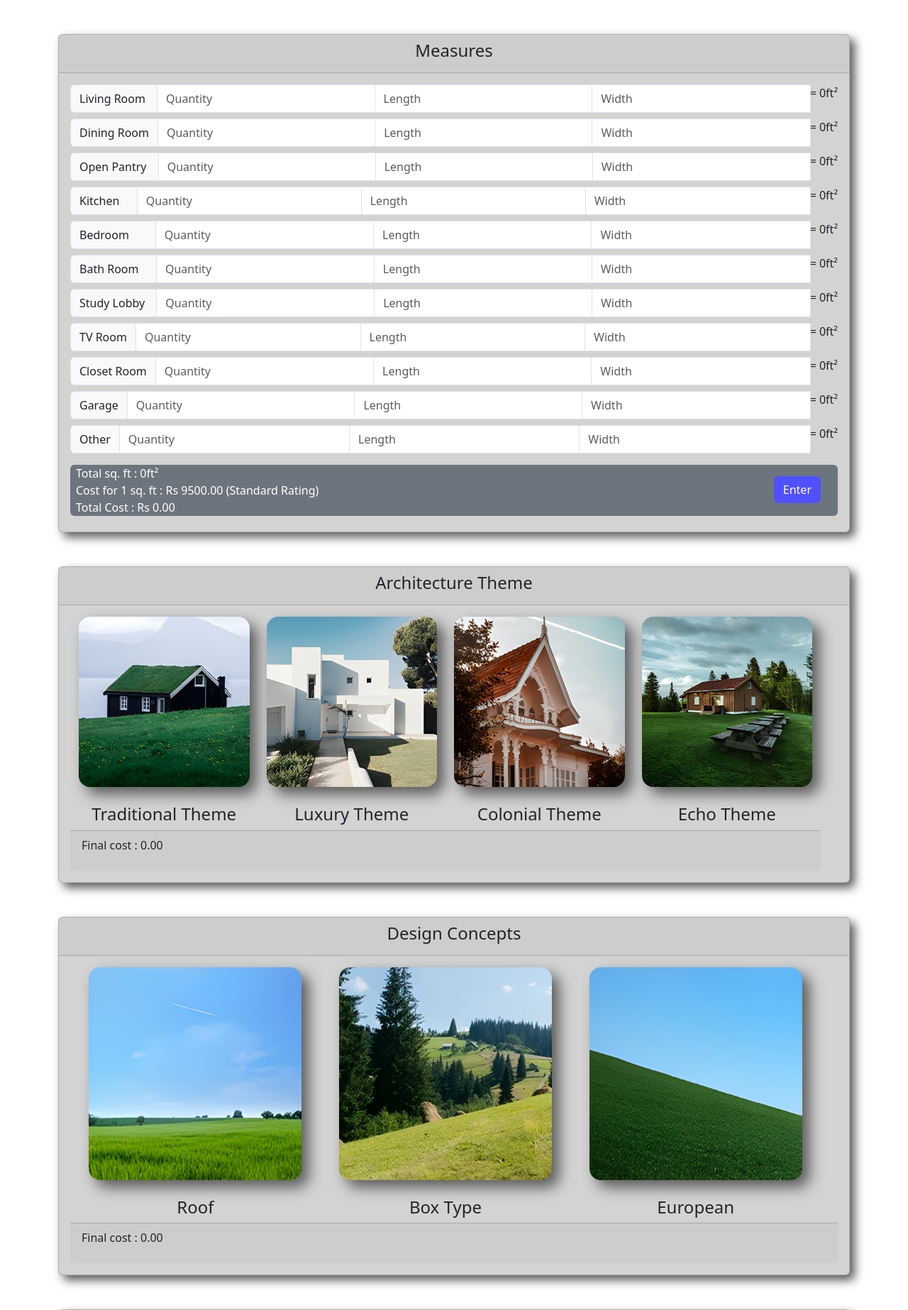
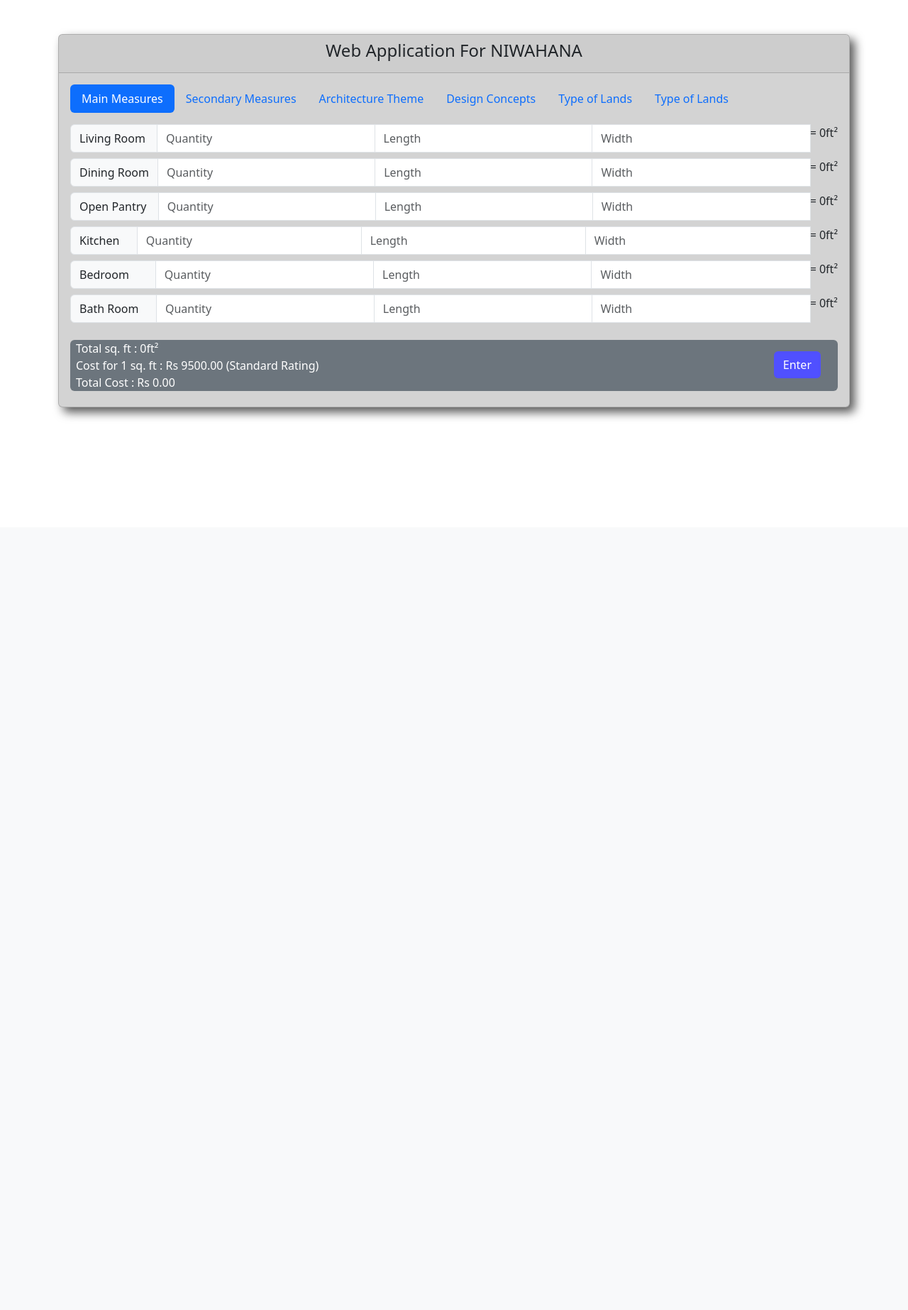
Before and after one commit to razorisuru/niwahana-app, a PHP site: page /niwahana-app/view.php in a window 1280 px wide. Shown: the part 57-1903 px from the top of the page at 71% size. After the commit the page ends 646 px from the top, so only its background shows below. Run offline with PHP 8.4, Linux system fonts and the light colour scheme; a user stored in the database is signed in.

Commit message:
UI Change 3.0

```diff
--- a/app.js
+++ b/app.js
@@ -48,6 +48,10 @@
   let l11 = document.getElementById("l11").value;
   let w11 = document.getElementById("w11").value;
 
+  let i12 = document.getElementById("i12").value;
+  let l12 = document.getElementById("l12").value;
+  let w12 = document.getElementById("w12").value;
+
 
   let ilw1 = i1 * l1 * w1;
   let ilw2 = i2 * l2 * w2;
@@ -59,9 +63,10 @@
   let ilw8 = i8 * l8 * w8;
   let ilw9 = i9 * l9 * w9;
   let ilw10 = i10 * l10 * w10;
-  let ilw11 = i11 * l10 * w11;
+  let ilw11 = i11 * l11 * w11;
+  let ilw12 = i12 * l12 * w12;
 
-  var sqft = ilw1 + ilw2 + ilw3 + ilw4  + ilw5 + ilw6 + ilw7  + ilw8 + ilw9 + ilw10 + ilw11;
+  var sqft = ilw1 + ilw2 + ilw3 + ilw4  + ilw5 + ilw6 + ilw7  + ilw8 + ilw9 + ilw10 + ilw11 + ilw12;
   // Cost for 1 square foot
   var sqft1 = 9500;
   var cost = sqft * sqft1;
@@ -78,6 +83,7 @@
   document.getElementById("ilw9").innerHTML = " = " + " " + ilw9 + "ft²";
   document.getElementById("ilw10").innerHTML = " = " + " " + ilw10 + "ft²";
   document.getElementById("ilw11").innerHTML = " = " + " " + ilw11 + "ft²";
+  document.getElementById("ilw12").innerHTML = " = " + " " + ilw12 + "ft²";
 
   document.getElementById("sqft").innerHTML = "Total sq. ft : " + sqft + "ft²";
   document.getElementById("sqft1").innerHTML = "Cost for 1 sq. ft : Rs " + sqft1 + ".00" + " (Standard Rating)";
--- a/view.php
+++ b/view.php
@@ -38,7 +38,7 @@
 ?>
 </head>
 
-<body class="main-container" style="height: 200vh;">
+<body class="main-container">
 
 
     <!-- navbar -->
@@ -108,14 +108,56 @@
         </div>
     </div>
 
+
+
+
+
     <!-- phase 1 -->
     <div class="container main-container">
 
         <div class="card mt-5 p1css cardc">
             <div class="card-header">
-                <h4 class="text-center">Measures</h4>
+                <h4 class="text-center">Web Application For NIWAHANA</h4>
             </div>
             <div class="card-body">
+
+
+
+                    <ul class="nav nav-pills mb-3" id="pills-tab" role="tablist">
+                        <li class="nav-item" role="presentation">
+                            <button class="nav-link active" id="pills-1-tab" data-bs-toggle="pill"
+                                data-bs-target="#pills-1" type="button" role="tab" aria-controls="pills-1"
+                                aria-selected="true">Main Measures</button>
+                        </li>
+                        <li class="nav-item" role="presentation">
+                            <button class="nav-link btn-success" id="pills-2-tab" data-bs-toggle="pill"
+                                data-bs-target="#pills-2" type="button" role="tab" aria-controls="pills-2"
+                                aria-selected="false">Secondary Measures</button>
+                        </li>
+                        <li class="nav-item" role="presentation">
+                            <button class="nav-link" id="pills-3-tab" data-bs-toggle="pill" data-bs-target="#pills-3"
+                                type="button" role="tab" aria-controls="pills-3" aria-selected="false">Architecture
+                                Theme</button>
+                        </li>
+                        <li class="nav-item" role="presentation">
+                            <button class="nav-link" id="pills-4-tab" data-bs-toggle="pill" data-bs-target="#pills-4"
+                                type="button" role="tab" aria-controls="pills-4" aria-selected="false">Design
+                                Concepts</button>
+                        </li>
+                        <li class="nav-item" role="presentation">
+                            <button class="nav-link" id="pills-5-tab" data-bs-toggle="pill" data-bs-target="#pills-5"
+                                type="button" role="tab" aria-controls="pills-5" aria-selected="false">Type of
+                                Lands</button>
+                        </li>
+                        <li class="nav-item" role="presentation">
+                            <button class="nav-link" id="pills-6-tab" data-bs-toggle="pill" data-bs-target="#pills-6"
+                                type="button" role="tab" aria-controls="pills-6" aria-selected="false">Type of
+                                Lands</button>
+                        </li>
+                    </ul>
+                    <div class="tab-content" id="pills-tabContent">
+                        <div class="tab-pane fade show active" id="pills-1" role="tabpanel"
+                            aria-labelledby="pills-1-tab">
                             <form id="frm1" method="post" action="">
                             <section class="sec1 input-group">
                                 <div class="input-group-text">Living Room&nbsp;</div>
@@ -178,7 +220,8 @@
                                 <input type="number" class="form-control" id="w6" placeholder="Width">
                                 <p class="ilw6 po" id="ilw6"></p>
                             </section>
-
+                        </div>
+                        <div class="tab-pane fade" id="pills-2" role="tabpanel" aria-labelledby="pills-2-tab">
                             <section class="sec3 input-group mt-2">
                                 <div class="input-group-text">Study Lobby&nbsp;</div>
                                 <input type="number" class="form-control" id="i7" placeholder="Quantity">
@@ -220,7 +263,7 @@
                             </section>
 
                             <section class="sec3 input-group mt-2">
-                        <div class="input-group-text">Other</div>
+                                <div class="input-group-text">Home Gym</div>
                                 <input type="number" class="form-control" id="i11" placeholder="Quantity">
                                 <label for="l11"></label>
                                 <input type="number" class="form-control" id="l11" placeholder="Length">
@@ -228,53 +271,45 @@
                                 <input type="number" class="form-control" id="w11" placeholder="Width">
                                 <p class="ilw11 po" id="ilw11"></p>
                             </section>
-                    <!-- <button class="btn" type="button" onclick="multiply()">Calculate</button> -->
-                    <div class="mx-auto p-4 mt-2 me-0 float-end">
-                        <input class="btn btnprofile" type="submit" name="submit" value="Enter" />
+
+                            <section class="sec3 input-group mt-2">
+                                <div class="input-group-text">Other</div>
+                                <input type="number" class="form-control" id="i12" placeholder="Quantity">
+                                <label for="l12"></label>
+                                <input type="number" class="form-control" id="l12" placeholder="Length">
+                                <label for="w12"></label>
+                                <input type="number" class="form-control" id="w12" placeholder="Width">
+                                <p class="ilw12 po" id="ilw12"></p>
+                            </section>
                         </div>
-                </form>
-                <div class="text-bg-secondary rounded-2">
-                    <div class="ms-2" id="sqft"></div>
-                    <div class="ms-2" id="sqft1"></div>
-                    <div class="ms-2" id="cost"></div>
-                </div>
-
-            </div>
-        </div>
-
-        <!-- phase 2 -->
-        <div class="card mt-5 cardc p1css">
-            <div class="card-header">
-                <h4 class="text-center">Architecture Theme</h4>
-            </div>
-            <div class="card-body">
+                        <div class="tab-pane fade" id="pills-3" role="tabpanel" aria-labelledby="pills-3-tab">
                             <div class="phase2">
                                 <div class="row container-fluid">
                                     <div class="col-md-3">
                                         <div class="text-center">
-                                <img src="img/2.1.png" width="400" class="img-fluid image-box rounded-4" alt="Image 1"
-                                    onclick="updateTotal(0)">
+                                            <img src="img/2.1.png" width="400" class="img-fluid image-box rounded-4"
+                                                alt="Image 1" onclick="updateTotal(0)">
                                             <h4 class="mt-4">Traditional Theme</h4>
                                         </div>
                                     </div>
                                     <div class="col-md-3">
                                         <div class="text-center">
-                                <img src="img/2.2.png" width="400" class="img-fluid image-box rounded-4" alt="..."
-                                    onclick="updateTotal(0.2)">
+                                            <img src="img/2.2.png" width="400" class="img-fluid image-box rounded-4"
+                                                alt="..." onclick="updateTotal(0.2)">
                                             <h4 class="mt-4">Luxury Theme</h4>
                                         </div>
                                     </div>
                                     <div class="col-md-3">
                                         <div class="text-center">
-                                <img src="img/2.3.png" width="400" class="img-fluid image-box rounded-4" alt="..."
-                                    onclick="updateTotal(0.4)">
+                                            <img src="img/2.3.png" width="400" class="img-fluid image-box rounded-4"
+                                                alt="..." onclick="updateTotal(0.4)">
                                             <h4 class="mt-4">Colonial Theme</h4>
                                         </div>
                                     </div>
                                     <div class="col-md-3">
                                         <div class="text-center">
-                                <img src="img/2.4.png" width="400" class="img-fluid image-box rounded-4" alt="..."
-                                    onclick="updateTotal(-0.25)">
+                                            <img src="img/2.4.png" width="400" class="img-fluid image-box rounded-4"
+                                                alt="..." onclick="updateTotal(-0.25)">
                                             <h4 class="mt-4">Echo Theme</h4>
                                         </div>
                                     </div>
@@ -285,34 +320,28 @@
                                 </div>
                             </div>
                         </div>
-        </div>
 
-        <!-- phase 3 -->
-        <div class="card mt-5 cardc p1css">
-            <div class="card-header">
-                <h4 class="text-center">Design Concepts</h4>
-            </div>
-            <div class="card-body">
+                        <div class="tab-pane fade" id="pills-4" role="tabpanel" aria-labelledby="pills-4-tab">
                             <div class="phase3">
                                 <div class="row container-fluid">
                                     <div class="col-md-4">
                                         <div class="text-center">
-                                <img src="img/3.1.png" width="300" class="img-fluid image-box rounded-4" alt=""
-                                    onclick="updateTotal2(0.3)">
+                                            <img src="img/3.1.png" width="300" class="img-fluid image-box rounded-4"
+                                                alt="" onclick="updateTotal2(0.3)">
                                             <h4 class="mt-4">Roof</h4>
                                         </div>
                                     </div>
                                     <div class="col-md-4">
                                         <div class="text-center">
-                                <img src="img/3.2.png" width="300" class="img-fluid image-box rounded-4" alt="..."
-                                    onclick="updateTotal2(0)">
+                                            <img src="img/3.2.png" width="300" class="img-fluid image-box rounded-4"
+                                                alt="..." onclick="updateTotal2(0)">
                                             <h4 class="mt-4">Box Type</h4>
                                         </div>
                                     </div>
                                     <div class="col-md-4">
                                         <div class="text-center">
-                                <img src="img/3.3.png" width="300" class="img-fluid image-box rounded-4" alt="..."
-                                    onclick="updateTotal2(0.45)">
+                                            <img src="img/3.3.png" width="300" class="img-fluid image-box rounded-4"
+                                                alt="..." onclick="updateTotal2(0.45)">
                                             <h4 class="mt-4">European</h4>
                                         </div>
                                     </div>
@@ -323,34 +352,28 @@
                                 </div>
                             </div>
                         </div>
-        </div>
 
-        <!-- phase 3 -->
-        <div class="card mt-5 cardc p1css">
-            <div class="card-header">
-                <h4 class="text-center">Type of Lands</h4>
-            </div>
-            <div class="card-body">
+                        <div class="tab-pane fade" id="pills-5" role="tabpanel" aria-labelledby="pills-5-tab">
                             <div class="phase3">
                                 <div class="row container-fluid">
                                     <div class="col-md-4">
                                         <div class="text-center">
-                                <img src="img/3.1.png" width="300" class="img-fluid image-box rounded-4" alt=""
-                                    onclick="updateTotal3(0.1)">
+                                            <img src="img/3.1.png" width="300" class="img-fluid image-box rounded-4"
+                                                alt="" onclick="updateTotal3(0.1)">
                                             <h4 class="mt-4">Flat Land</h4>
                                         </div>
                                     </div>
                                     <div class="col-md-4">
                                         <div class="text-center">
-                                <img src="img/3.2.png" width="300" class="img-fluid image-box rounded-4" alt="..."
-                                    onclick="updateTotal3(0.33)">
+                                            <img src="img/3.2.png" width="300" class="img-fluid image-box rounded-4"
+                                                alt="..." onclick="updateTotal3(0.33)">
                                             <h4 class="mt-4">Upper Slope</h4>
                                         </div>
                                     </div>
                                     <div class="col-md-4">
                                         <div class="text-center">
-                                <img src="img/3.3.png" width="300" class="img-fluid image-box rounded-4" alt="..."
-                                    onclick="updateTotal3(0.38)">
+                                            <img src="img/3.3.png" width="300" class="img-fluid image-box rounded-4"
+                                                alt="..." onclick="updateTotal3(0.38)">
                                             <h4 class="mt-4">Lower Slope</h4>
                                         </div>
                                     </div>
@@ -361,39 +384,41 @@
                                 </div>
                             </div>
                         </div>
-        </div>
 
-        <!-- phase 4 -->
-        <div class="card mt-5 cardc p1css">
-            <div class="card-header">
-                <h4 class="text-center">Contract Type</h4>
-            </div>
-            <div class="card-body">
+                        <div class="tab-pane fade" id="pills-6" role="tabpanel" aria-labelledby="pills-6-tab">
                             <div class="phase4">
                                 <div class="container">
                                     <form>
                                         <div class="row">
                                             <div class="col-lg-3"><label class="radio-inline">
-                                        <input type="radio" name="optradio" checked onclick="updateTotal4(0.3)">
+                                                    <input type="radio" name="optradio" checked
+                                                        onclick="updateTotal4(0.3)">
                                                     <b>Fully Constructions</b><br>
-                                        Lorem ipsum dolor sit amet consectetur adipisicing elit. Et dolore sequi est,
+                                                    Lorem ipsum dolor sit amet consectetur adipisicing elit. Et dolore
+                                                    sequi est,
                                                     quae corporis cumque! Odit, necessitatibus?
                                                 </label></div>
                                             <div class="col-lg-3"><label class="radio-inline">
-                                        <input type="radio" name="optradio" onclick="updateTotal4(0)"> <b>Labour Constructions
+                                                    <input type="radio" name="optradio" onclick="updateTotal4(0)">
+                                                    <b>Labour Constructions
                                                     </b><br>
-                                        Lorem ipsum dolor sit amet consectetur adipisicing elit. Et dolore sequi est,
+                                                    Lorem ipsum dolor sit amet consectetur adipisicing elit. Et dolore
+                                                    sequi est,
                                                     quae corporis cumque! Odit, necessitatibus?
                                                 </label></div>
                                             <div class="col-lg-3"><label class="radio-inline">
-                                        <input type="radio" name="optradio" onclick="updateTotal4(0.1)"> <b>Labour Constructions With Consultation</b> <br>
-                                        Lorem ipsum dolor sit amet consectetur adipisicing elit. Et dolore sequi est,
+                                                    <input type="radio" name="optradio" onclick="updateTotal4(0.1)">
+                                                    <b>Labour Constructions With Consultation</b> <br>
+                                                    Lorem ipsum dolor sit amet consectetur adipisicing elit. Et dolore
+                                                    sequi est,
                                                     quae corporis cumque! Odit, necessitatibus?
                                                 </label>
                                             </div>
                                             <div class="col-lg-3"><label class="radio-inline">
-                                        <input type="radio" name="optradio" onclick="updateTotal4(0.02)"> <b>Labour Constructions With Supervision</b> <br>
-                                        Lorem ipsum dolor sit amet consectetur adipisicing elit. Et dolore sequi est,
+                                                    <input type="radio" name="optradio" onclick="updateTotal4(0.02)">
+                                                    <b>Labour Constructions With Supervision</b> <br>
+                                                    Lorem ipsum dolor sit amet consectetur adipisicing elit. Et dolore
+                                                    sequi est,
                                                     quae corporis cumque! Odit, necessitatibus?
                                                 </label>
                                             </div>
@@ -406,6 +431,24 @@
                             </div>
                         </div>
                     </div>
+
+                    <!-- <button class="btn" type="button" onclick="multiply()">Calculate</button> -->
+                    <div class="mx-auto p-4 mt-0 me-0 float-end">
+                        <input class="btn btnprofile" type="submit" name="submit" value="Enter" />
+                    </div>
+                </form>
+                <div class="text-bg-secondary mt-4 rounded-2">
+                    <div class="ms-2" id="sqft"></div>
+                    <div class="ms-2" id="sqft1"></div>
+                    <div class="ms-2" id="cost"></div>
+                </div>
+
+            </div>
+        </div>
+
+
+
+
     </div>
     <br><br>
 
```
Lines whose indentation alone changed are shown as unchanged.
